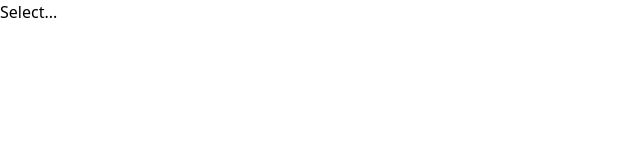
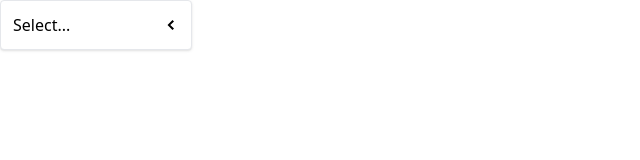
Before and after one commit to AntimonS/React-comp, a React (Create React App) app: page / in a window 1280 px wide. Shown: the top 160 px of the page, without its empty margins (0-640 px from the left). Built offline with nearby package versions, Linux system fonts and the light colour scheme.

Commit message:
added css in dropdown.js and change prop namees in app.js

```diff
--- a/src/App.js
+++ b/src/App.js
@@ -24,7 +24,7 @@
   ];
 
   return (
-    <Dropdown options={options} selection={selection} onSelect={handleSelect} />
+    <Dropdown options={options} value={selection} onChange={handleSelect} />
   );
 }
 export default App;
--- a/src/components/Dropdown.js
+++ b/src/components/Dropdown.js
@@ -1,6 +1,7 @@
 import { useState } from "react";
+import { GoChevronDown, GoChevronLeft } from "react-icons/go";
 
-function Dropdown({ options, selection, onSelect }) {
+function Dropdown({ options, value, onChange }) {
   const [isOpen, setIsOpen] = useState(false);
 
   const handleClick = () => {
@@ -10,21 +11,35 @@
   const handleOptionClick = (option) => {
     setIsOpen(false);
     console.log(option);
-    onSelect(option);
+    onChange(option);
   };
 
   const renderedOptions = options.map((option) => {
     return (
-      <div onClick={() => handleOptionClick(option)} key={option.value}>
+      <div
+        className="hover:bg-sky-100 rounded cursor-pointer p-1"
+        onClick={() => handleOptionClick(option)}
+        key={option.value}
+      >
         {option.label}
       </div>
     );
   });
 
   return (
-    <div>
-      <div onClick={handleClick}>{selection?.label || "Select..."}</div>
-      {isOpen && <div>{renderedOptions}</div>}
+    <div className="w-48 relative">
+      <div
+        className="flex justify-between items-center cursor-pointer border rounded p-3 shadow bg-white w-full"
+        onClick={handleClick}
+      >
+        {value?.label || "Select..."}
+        {isOpen ? <GoChevronDown className="text-lg" /> : <GoChevronLeft />}
+      </div>
+      {isOpen && (
+        <div className="absolute top-full border rounded p-3 bg-white w-full">
+          {renderedOptions}
+        </div>
+      )}
     </div>
   );
 }
```
